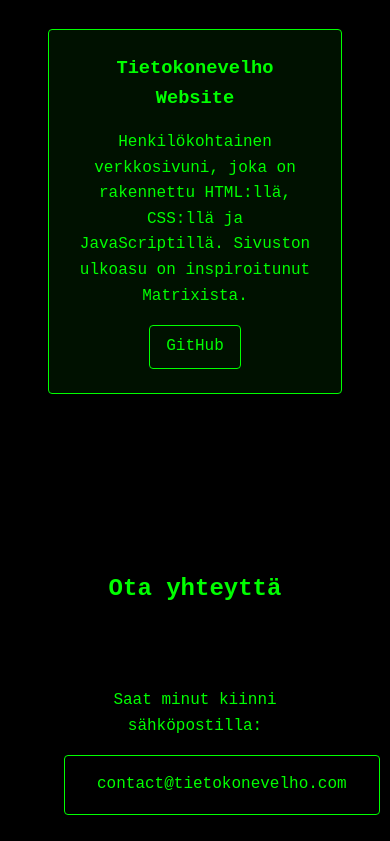
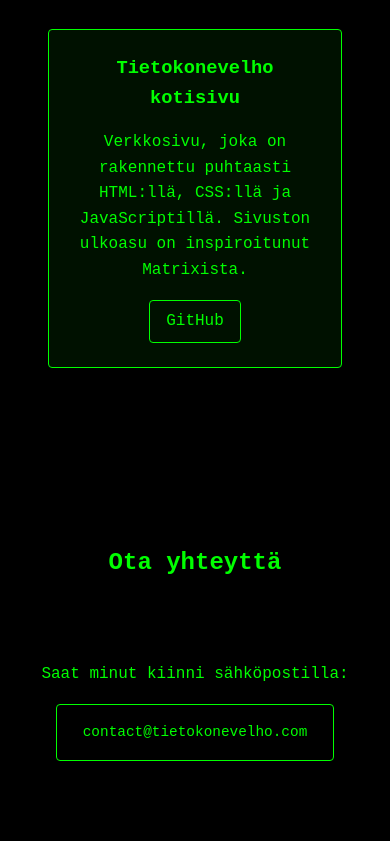
Before and after one commit to topiautio/tietokonevelho-homepage, a plain HTML site: page index.html in a window 390 px wide. Shown: the part 2003-2844 px from the top of the page. Drawn offline with Linux system fonts and the light colour scheme.

Commit message:
Add files via upload

```diff
--- a/index.html
+++ b/index.html
@@ -44,15 +44,15 @@
             <h2>Projekteja</h2>
             <div class="projects-grid">
                 <div class="project-card">
-                    <h3>Docker Configurations</h3>
+                    <h3>Docker juttuja</h3>
                     <p>Kokoelma Docker-compose tiedostoja eri palveluille, mukaan lukien Minecraft-palvelin automaattisella sammutuksella ja Dynmap-tuella.</p>
                     <div class="links">
                         <a href="https://github.com/makkara199/docker-compose-files" target="_blank">GitHub</a>
                     </div>
                 </div>
                 <div class="project-card">
-                    <h3>Tietokonevelho Website</h3>
-                    <p>Henkilökohtainen verkkosivuni, joka on rakennettu HTML:llä, CSS:llä ja JavaScriptillä. Sivuston ulkoasu on inspiroitunut Matrixista.</p>
+                    <h3>Tietokonevelho kotisivu</h3>
+                    <p>Verkkosivu, joka on rakennettu puhtaasti HTML:llä, CSS:llä ja JavaScriptillä. Sivuston ulkoasu on inspiroitunut Matrixista.</p>
                     <div class="links">
                         <a href="https://github.com/makkara199/tietokonevelho-homepage" target="_blank">GitHub</a>
                     </div>
--- a/styles.css
+++ b/styles.css
@@ -350,4 +350,30 @@ footer {
     .hamburger.active span:nth-child(3) {
         transform: translateY(-9px) rotate(-45deg);
     }
+
+    .email-link {
+        display: block;
+        margin: 1rem auto;
+        width: fit-content;
+        text-align: center;
+    }
 }
+
+@media (max-width: 444px) {
+    .email-link {
+        padding: 1rem;
+        font-size: 0.9rem;
+        margin: 1rem auto;
+        width: calc(100% - 2rem);
+        max-width: 300px;
+        word-break: break-all;
+    }
+
+    .contact-info {
+        padding: 2rem 0.5rem;
+        width: 100%;
+        display: flex;
+        flex-direction: column;
+        align-items: center;
+    }
+}
```
